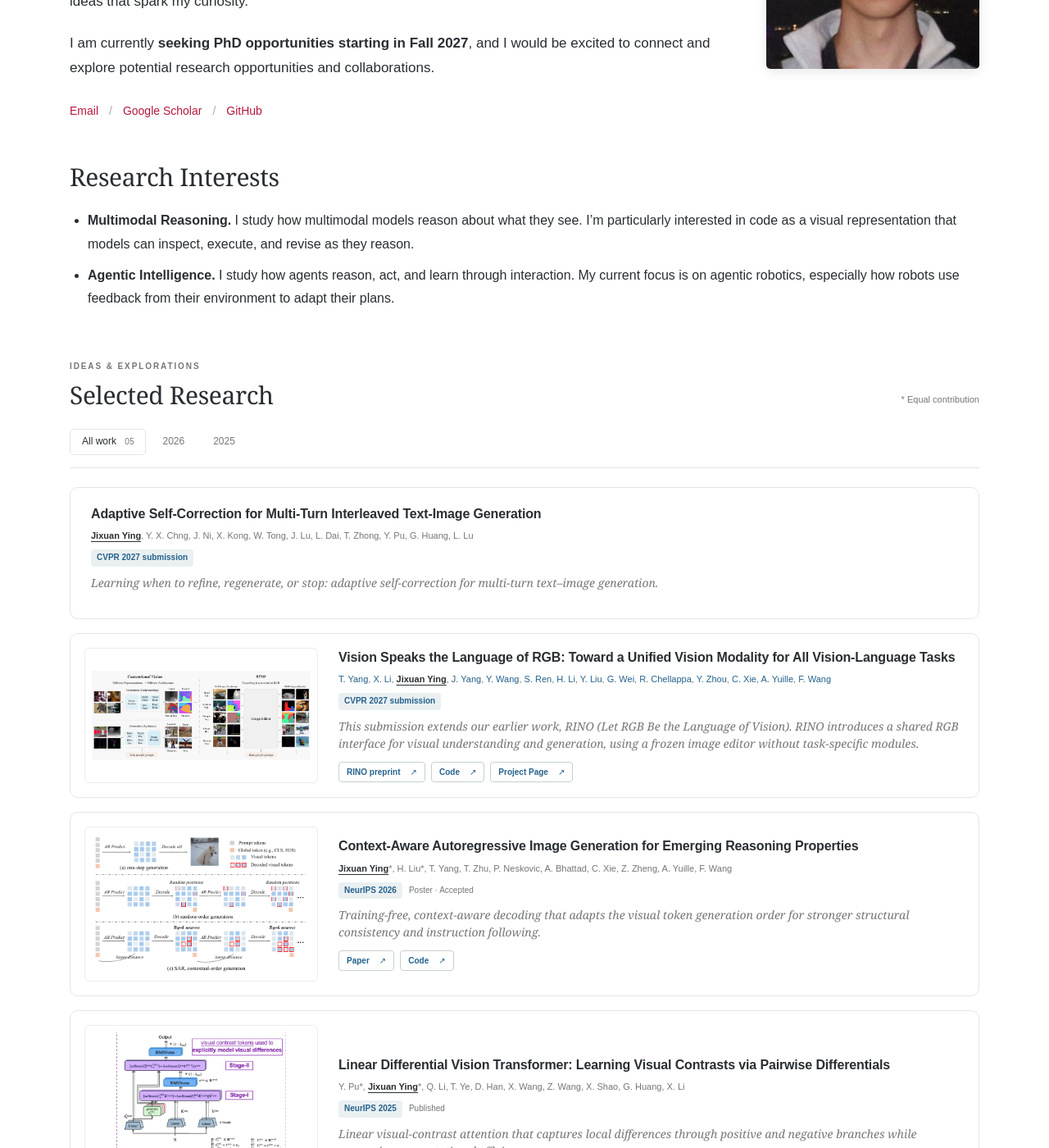
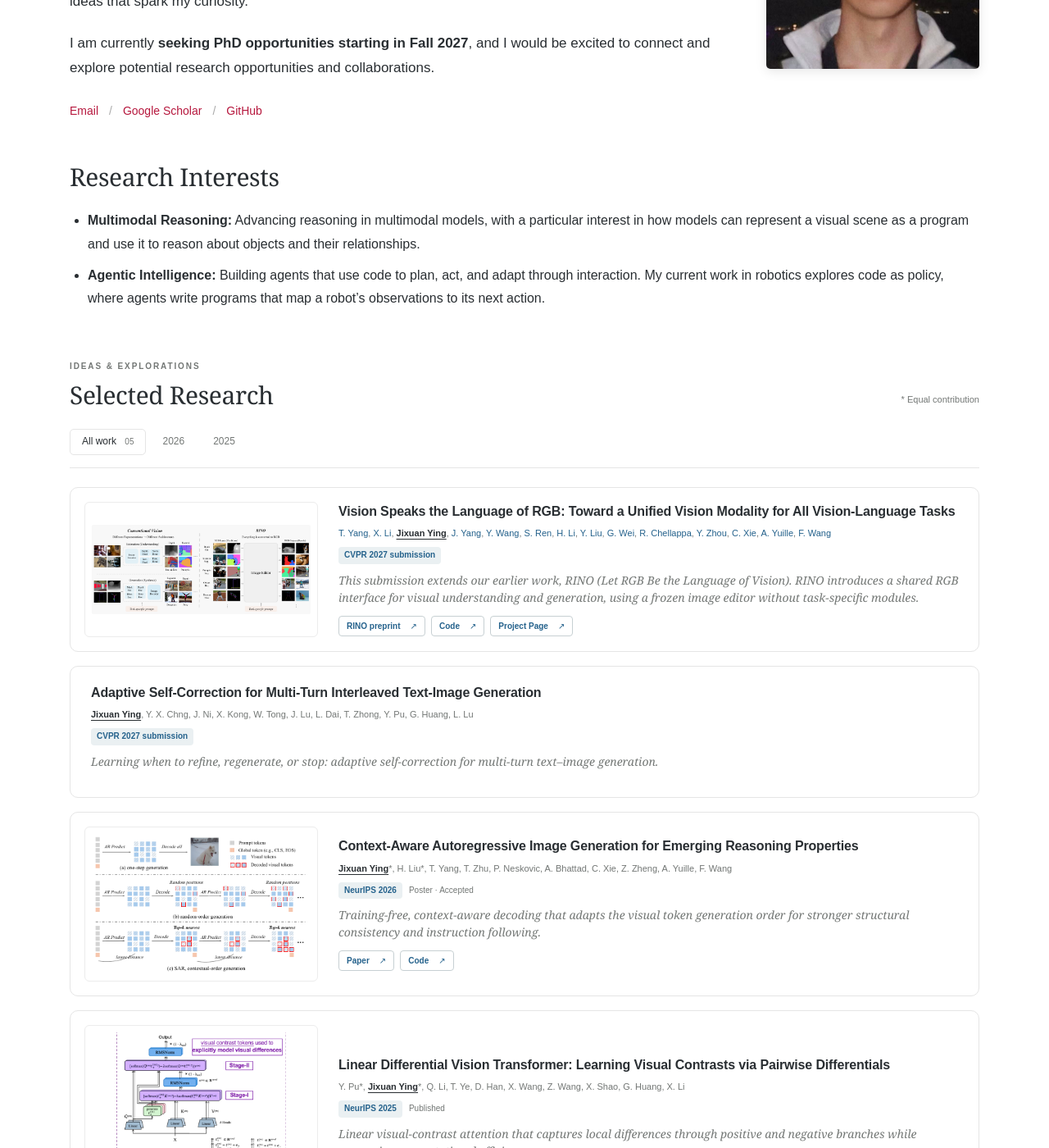
Before and after one commit to Hpesojyjx/Hpesojyjx.github.io, a Jekyll site: the page built from _pages/about.html, in a window 1280 px wide and 1400 px high, scrolled down 475 px. Shown: the whole window at 82% size. Built offline with Jekyll 4.4.1, drawn with Linux system fonts in a browser that asks for light colours.

Commit message:
Lead with the RGB submission and clarify research interests in reasoning and agents

```diff
--- a/_pages/about.html
+++ b/_pages/about.html
@@ -20,19 +20,19 @@ redirect_from:
 <p class="phd-note">I am currently <strong>seeking PhD opportunities starting in Fall 2027</strong>, and I would be excited to connect and explore potential research opportunities and collaborations.</p>
 <div class="intro-links"><a href="mailto:yingjx23@mails.tsinghua.edu.cn">Email</a><span>/</span><a href="https://scholar.google.com/citations?user=wxPubfMAAAAJ&amp;hl=en" target="_blank" rel="noopener noreferrer">Google Scholar</a><span>/</span><a href="https://github.com/Hpesojyjx" target="_blank" rel="noopener noreferrer">GitHub</a></div>
 </div><aside class="intro-photo"><img src="assets/profile.jpg" alt="Portrait of Jixuan Ying" width="882" height="1224"></aside></div></section>
-<section class="research-interests" aria-labelledby="interests-title"><h2 id="interests-title">Research Interests</h2><ul><li><strong>Multimodal Reasoning.</strong> I study how multimodal models reason about what they see. I’m particularly interested in code as a visual representation that models can inspect, execute, and revise as they reason.</li><li><strong>Agentic Intelligence.</strong> I study how agents reason, act, and learn through interaction. My current focus is on agentic robotics, especially how robots use feedback from their environment to adapt their plans.</li></ul></section>
-<section id="research" class="research" aria-labelledby="research-title"><div class="section-heading"><div><p class="eyebrow">IDEAS &amp; EXPLORATIONS</p><h2 id="research-title">Selected Research</h2></div><span class="equal-note">* Equal contribution</span></div><div class="filter-row" role="group" aria-label="Filter publications by year"><button type="button" class="active" data-filter="all" aria-pressed="true">All work <span>05</span></button><button type="button" data-filter="2026" aria-pressed="false">2026</button><button type="button" data-filter="2025" aria-pressed="false">2025</button></div><p id="filter-result" class="sr-only" aria-live="polite"></p><div class="paper-list"><article class="paper no-cover" data-year="2026" id="aspo">
+<section class="research-interests" aria-labelledby="interests-title"><h2 id="interests-title">Research Interests</h2><ul><li><strong>Multimodal Reasoning:</strong> Advancing reasoning in multimodal models, with a particular interest in how models can represent a visual scene as a program and use it to reason about objects and their relationships.</li><li><strong>Agentic Intelligence:</strong> Building agents that use code to plan, act, and adapt through interaction. My current work in robotics explores code as policy, where agents write programs that map a robot’s observations to its next action.</li></ul></section>
+<section id="research" class="research" aria-labelledby="research-title"><div class="section-heading"><div><p class="eyebrow">IDEAS &amp; EXPLORATIONS</p><h2 id="research-title">Selected Research</h2></div><span class="equal-note">* Equal contribution</span></div><div class="filter-row" role="group" aria-label="Filter publications by year"><button type="button" class="active" data-filter="all" aria-pressed="true">All work <span>05</span></button><button type="button" data-filter="2026" aria-pressed="false">2026</button><button type="button" data-filter="2025" aria-pressed="false">2025</button></div><p id="filter-result" class="sr-only" aria-live="polite"></p><div class="paper-list"><article class="paper with-cover" data-year="2026" id="rino"><a class="paper-image-link" href="https://arxiv.org/abs/2607.12450" target="_blank" rel="noopener"><img class="paper-visual" src="assets/rino-figure.png" alt="RINO Figure 1: shared RGB interface for visual tasks" loading="lazy"></a>
+
+ <div class="paper-copy"><h3>Vision Speaks the Language of RGB: Toward a Unified Vision Modality for All Vision-Language Tasks</h3><p class="authors"><a href="https://openreview.net/profile?id=~Timing_Yang1">T. Yang</a>, <a href="https://openreview.net/profile?id=~Xinlong_Li2">X. Li</a>, <a href="https://openreview.net/profile?id=~Jixuan_Ying2"><strong class="me">Jixuan Ying</strong></a>, <a href="https://openreview.net/profile?id=~Jinrui_Yang2">J. Yang</a>, <a href="https://openreview.net/profile?id=~Yuhan_Wang11">Y. Wang</a>, <a href="https://openreview.net/profile?id=~Sucheng_Ren1">S. Ren</a>, <a href="https://openreview.net/profile?id=~Haoran_Li16">H. Li</a>, <a href="https://openreview.net/profile?id=~Yanqing_Liu2">Y. Liu</a>, <a href="https://openreview.net/profile?id=~Guoyizhe_Wei1">G. Wei</a>, <a href="https://openreview.net/profile?id=~Rama_Chellappa1">R. Chellappa</a>, <a href="https://openreview.net/profile?id=~Yuyin_Zhou1">Y. Zhou</a>, <a href="https://openreview.net/profile?id=~Cihang_Xie3">C. Xie</a>, <a href="https://openreview.net/profile?id=~Alan_Yuille1">A. Yuille</a>, <a href="https://openreview.net/profile?id=~Feng_Wang14">F. Wang</a></p>
+ <div class="labels"><span class="venue">CVPR 2027 submission</span></div>
+ <p class="summary">This submission extends our earlier work, RINO (<em>Let RGB Be the Language of Vision</em>). RINO introduces a shared RGB interface for visual understanding and generation, using a frozen image editor without task-specific modules.</p>
+ <div class="resources"><a class="resource" href="https://arxiv.org/abs/2607.12450" target="_blank" rel="noopener noreferrer">RINO preprint<span aria-hidden="true">↗</span></a><a class="resource" href="https://github.com/yangtiming/RINO" target="_blank" rel="noopener noreferrer">Code<span aria-hidden="true">↗</span></a><a class="resource" href="https://yangtiming.github.io/RINO_Page/" target="_blank" rel="noopener noreferrer">Project Page<span aria-hidden="true">↗</span></a></div></div></article>
+<article class="paper no-cover" data-year="2026" id="aspo">
 
  <div class="paper-copy"><h3>Adaptive Self-Correction for Multi-Turn Interleaved Text-Image Generation</h3><p class="authors"><strong class="me">Jixuan Ying</strong>, Y. X. Chng, J. Ni, X. Kong, W. Tong, J. Lu, L. Dai, T. Zhong, Y. Pu, G. Huang, L. Lu</p>
  <div class="labels"><span class="venue">CVPR 2027 submission</span></div>
  <p class="summary">Learning when to refine, regenerate, or stop: adaptive self-correction for multi-turn text–image generation.</p>
  </div></article>
-<article class="paper with-cover" data-year="2026" id="rino"><a class="paper-image-link" href="https://arxiv.org/abs/2607.12450" target="_blank" rel="noopener"><img class="paper-visual" src="assets/rino-figure.png" alt="RINO Figure 1: shared RGB interface for visual tasks" loading="lazy"></a>
-
- <div class="paper-copy"><h3>Vision Speaks the Language of RGB: Toward a Unified Vision Modality for All Vision-Language Tasks</h3><p class="authors"><a href="https://openreview.net/profile?id=~Timing_Yang1">T. Yang</a>, <a href="https://openreview.net/profile?id=~Xinlong_Li2">X. Li</a>, <a href="https://openreview.net/profile?id=~Jixuan_Ying2"><strong class="me">Jixuan Ying</strong></a>, <a href="https://openreview.net/profile?id=~Jinrui_Yang2">J. Yang</a>, <a href="https://openreview.net/profile?id=~Yuhan_Wang11">Y. Wang</a>, <a href="https://openreview.net/profile?id=~Sucheng_Ren1">S. Ren</a>, <a href="https://openreview.net/profile?id=~Haoran_Li16">H. Li</a>, <a href="https://openreview.net/profile?id=~Yanqing_Liu2">Y. Liu</a>, <a href="https://openreview.net/profile?id=~Guoyizhe_Wei1">G. Wei</a>, <a href="https://openreview.net/profile?id=~Rama_Chellappa1">R. Chellappa</a>, <a href="https://openreview.net/profile?id=~Yuyin_Zhou1">Y. Zhou</a>, <a href="https://openreview.net/profile?id=~Cihang_Xie3">C. Xie</a>, <a href="https://openreview.net/profile?id=~Alan_Yuille1">A. Yuille</a>, <a href="https://openreview.net/profile?id=~Feng_Wang14">F. Wang</a></p>
- <div class="labels"><span class="venue">CVPR 2027 submission</span></div>
- <p class="summary">This submission extends our earlier work, RINO (<em>Let RGB Be the Language of Vision</em>). RINO introduces a shared RGB interface for visual understanding and generation, using a frozen image editor without task-specific modules.</p>
- <div class="resources"><a class="resource" href="https://arxiv.org/abs/2607.12450" target="_blank" rel="noopener noreferrer">RINO preprint<span aria-hidden="true">↗</span></a><a class="resource" href="https://github.com/yangtiming/RINO" target="_blank" rel="noopener noreferrer">Code<span aria-hidden="true">↗</span></a><a class="resource" href="https://yangtiming.github.io/RINO_Page/" target="_blank" rel="noopener noreferrer">Project Page<span aria-hidden="true">↗</span></a></div></div></article>
 <article class="paper with-cover" data-year="2026" id="sar"><a class="paper-image-link" href="https://arxiv.org/abs/2611.06838" target="_blank" rel="noopener"><img class="paper-visual" src="assets/sar-method.png" alt="SAR Figure 2: comparison of one-step, random-order, and contextual-order autoregressive generation" loading="lazy"></a>
 
  <div class="paper-copy"><h3>Context-Aware Autoregressive Image Generation for Emerging Reasoning Properties</h3><p class="authors"><strong class="me">Jixuan Ying</strong>*, H. Liu*, T. Yang, T. Zhu, P. Neskovic, A. Bhattad, C. Xie, Z. Zheng, A. Yuille, F. Wang</p>
```
